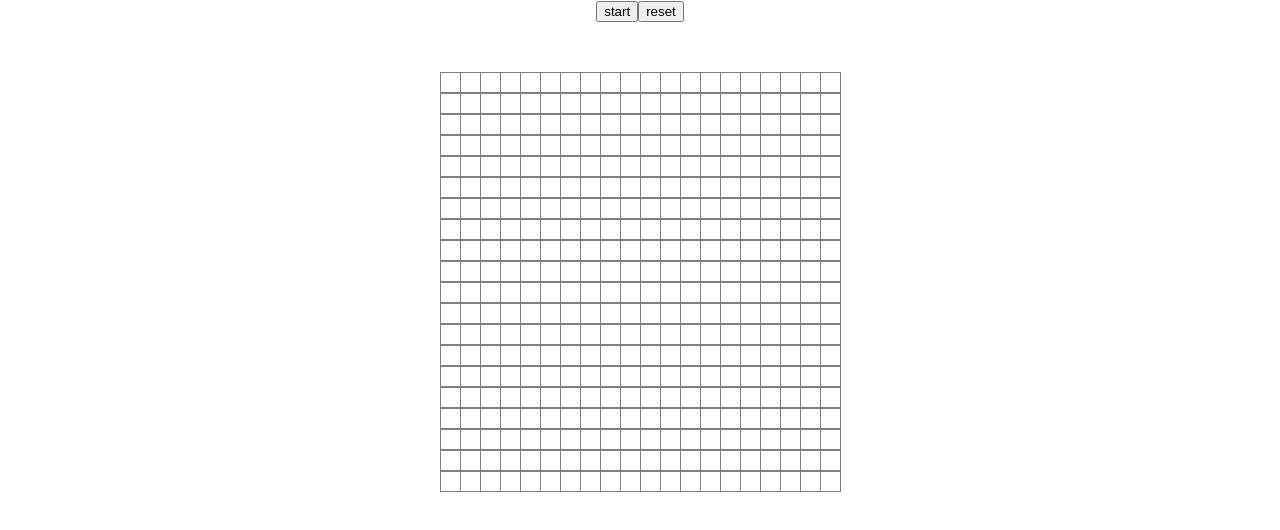
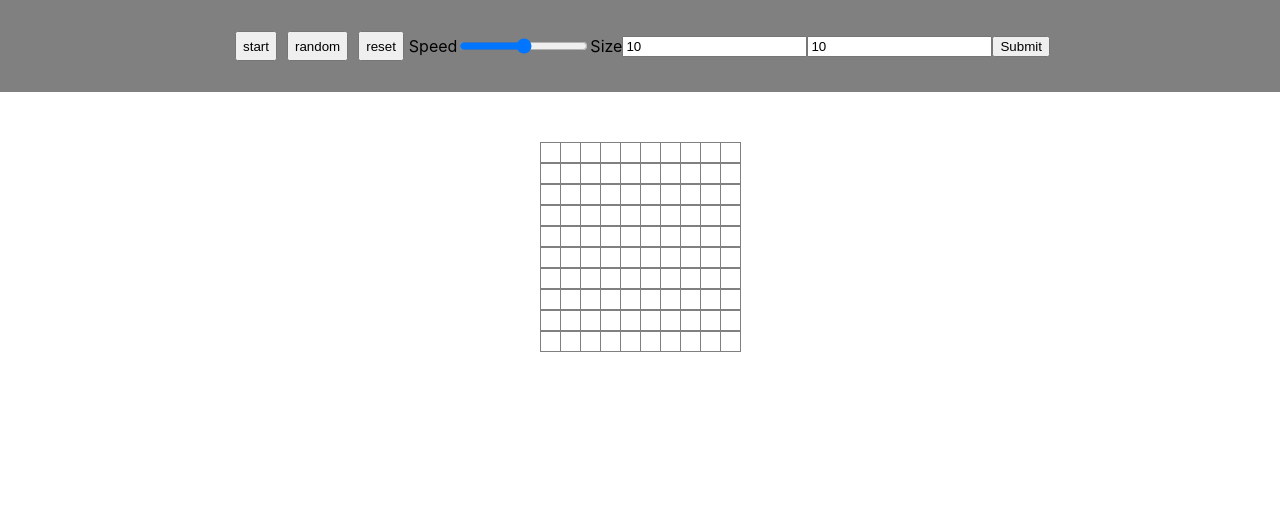
Before and after one commit to juliancesaro/game-of-life, a React (Create React App) app: page / in a window 1280 px wide. Shown: the top 530 px of the page. Built offline with nearby package versions, Linux system fonts and the light colour scheme.

Commit message:
Game complete, started styling

```diff
--- a/package.json
+++ b/package.json
@@ -6,6 +6,7 @@
     "@testing-library/jest-dom": "^4.2.4",
     "@testing-library/react": "^9.5.0",
     "@testing-library/user-event": "^7.2.1",
+    "lodash": "^4.17.19",
     "react": "^16.13.1",
     "react-dom": "^16.13.1",
     "react-scripts": "3.4.1"
--- a/src/App.js
+++ b/src/App.js
@@ -1,11 +1,21 @@
-import React, { useState } from "react"
+import React, { useState, useRef } from "react"
 import "./App.css"
+import produce from "immer"
+import NavBar from "./components/navbar/NavBar"
 import Grid from "./components/grid/Grid"
-import produce from "immer"
 
-const numRows = 20
-const numCols = 20
+const operations = [
+  [0, 1],
+  [0, -1],
+  [1, -1],
+  [-1, 1],
+  [1, 1],
+  [-1, -1],
+  [1, 0],
+  [-1, 0],
+]
 
+const App = () => {
   const emptyGrid = () => {
     const rows = []
     for (let i = 0; i < numRows; i++) {
@@ -14,37 +24,79 @@ const emptyGrid = () => {
     return rows
   }
 
-function App() {
+  const [speedVal, setSpeedVal] = useState(100)
+  const [numRows, setNumRows] = useState(10)
+  const [numCols, setNumCols] = useState(10)
   const [gridActive, setGridActive] = useState(false)
   const [grid, setGrid] = useState(() => {
     return emptyGrid()
   })
+
   const toggleActive = () => {
     setGridActive(!gridActive)
   }
-  console.log(gridActive)
+
+  const runningRef = useRef(gridActive)
+  runningRef.current = gridActive
+
+  const animate = () => {
+    if (!runningRef.current) {
+      return
+    }
+    setGrid((g) => {
+      return produce(g, (gridCopy) => {
+        for (let i = 0; i < numRows; i++) {
+          for (let k = 0; k < numCols; k++) {
+            let numNeighbours = 0
+
+            operations.forEach(([x, y]) => {
+              const newI = i + x
+              const newK = k + y
+              if (newI >= 0 && newI < numRows && newK >= 0 && newK < numCols) {
+                numNeighbours += g[newI][newK]
+              }
+            })
+            if (numNeighbours < 2 || numNeighbours > 3) {
+              gridCopy[i][k] = 0
+            } else if (g[i][k] === 0 && numNeighbours === 3) {
+              gridCopy[i][k] = 1
+            }
+          }
+        }
+      })
+    })
+    setTimeout(animate, speedVal)
+  }
+
+  const handleSpeedChange = (event) => {
+    setSpeedVal(event.target.value)
+  }
+
+  const handleRowsChange = (event) => {
+    setNumRows(event.target.value)
+  }
+
+  const handleColsChange = (event) => {
+    setNumCols(event.target.value)
+  }
 
   return (
     <div className="App">
-      <button
-        onClick={() => {
-          toggleActive()
-          if (gridActive) {
-          }
-        }}
-      >
-        {gridActive ? "stop" : "start"}
-      </button>
-      <button
-        onClick={() => {
-          setGrid(emptyGrid)
-        }}
-      >
-        reset
-      </button>
+      <NavBar
+        toggleActive={toggleActive}
+        gridActive={gridActive}
+        runningRef={runningRef}
+        animate={animate}
+        setGrid={setGrid}
+        emptyGrid={emptyGrid}
+        speedVal={speedVal}
+        handleSpeedChange={handleSpeedChange}
+        numRows={numRows}
+        handleRowsChange={handleRowsChange}
+        numCols={numCols}
+        handleColsChange={handleColsChange}
+      />
       <Grid
-        cols={[0, 0, 0, 0, 0, 0, 0, 0, 0, 0]}
-        rows={[0, 0, 0, 0, 0, 0, 0, 0, 0, 0]}
         grid={grid}
         setGrid={setGrid}
         numRows={numRows}
--- a/src/components/cell/Cell.css
+++ b/src/components/cell/Cell.css
@@ -3,3 +3,6 @@
   height: 19px;
   border: 1px solid grey;
 }
+.on {
+  background-color: aqua;
+}
--- a/src/components/cell/Cell.js
+++ b/src/components/cell/Cell.js
@@ -1,8 +1,13 @@
 import React from "react"
 import "./Cell.css"
 
-const Cell = () => {
-  return <div className="cell"></div>
+const Cell = ({ row, col, isActive, activate }) => {
+  return (
+    <div
+      className={`cell ${isActive ? "on" : "off"}`}
+      onClick={() => activate(row, col)}
+    ></div>
+  )
 }
 
 export default Cell
--- a/src/components/grid/Grid.js
+++ b/src/components/grid/Grid.js
@@ -1,8 +1,16 @@
-import React, { useState } from "react"
+import React from "react"
 import "./Grid.css"
+import produce from "immer"
 import Cell from "../cell/Cell"
 
 const Grid = ({ grid, setGrid, numRows, numCols, isActive }) => {
+  const activateCell = (row, col) => {
+    setGrid(
+      produce(grid, (gridCopy) => {
+        gridCopy[row][col] = !gridCopy[row][col]
+      })
+    )
+  }
   return (
     <div className="grid-wrapper">
       <div
@@ -16,10 +24,10 @@ const Grid = ({ grid, setGrid, numRows, numCols, isActive }) => {
           rows.map((col, k) => (
             <Cell
               key={`${i}-${k}`}
-              row={k}
-              col={i}
-              grid={grid}
-              setGrid={setGrid}
+              row={i}
+              col={k}
+              isActive={grid[i][k]}
+              activate={activateCell}
             />
           ))
         )}
--- /dev/null
+++ b/src/components/navbar/NavBar.css
@@ -0,0 +1,18 @@
+.navbar {
+  display: flex;
+  justify-content: center;
+  align-items: center;
+  padding: 20px;
+  background-color: grey;
+}
+.input-fields {
+  display: flex;
+}
+form {
+  display: flex;
+  align-items: center;
+}
+button {
+  margin: 5px;
+  height: 30px;
+}
--- /dev/null
+++ b/src/components/navbar/NavBar.js
@@ -0,0 +1,83 @@
+import React from "react"
+import "./NavBar.css"
+
+const NavBar = ({
+  toggleActive,
+  gridActive,
+  runningRef,
+  animate,
+  setGrid,
+  emptyGrid,
+  speedVal,
+  handleSpeedChange,
+  numRows,
+  handleRowsChange,
+  numCols,
+  handleColsChange,
+}) => {
+  return (
+    <div className="navbar">
+      <button
+        onClick={() => {
+          toggleActive()
+          if (!gridActive) {
+            runningRef.current = true
+            animate()
+          }
+        }}
+      >
+        {gridActive ? "stop" : "start"}
+      </button>
+      <button
+        onClick={() => {
+          const rows = []
+          for (let i = 0; i < numRows; i++) {
+            rows.push(
+              Array.from(Array(numCols), () => Math.floor(Math.random() * 2))
+            )
+          }
+          setGrid(rows)
+        }}
+      >
+        random
+      </button>
+      <button
+        onClick={() => {
+          setGrid(emptyGrid)
+        }}
+      >
+        reset
+      </button>
+      <div className="input-fields">
+        <p>Speed</p>
+        <input
+          type="range"
+          min="1"
+          max="200"
+          value={speedVal}
+          onChange={handleSpeedChange}
+          className="slider"
+          id="myRange"
+        ></input>
+        <p>Size</p>
+        <form>
+          <input
+            type="text"
+            value={numRows}
+            onChange={handleRowsChange}
+            className="text-input"
+          ></input>
+          <input
+            type="text"
+            value={numCols}
+            onChange={handleColsChange}
+            className="text-input"
+          ></input>
+          <input type="submit" value="Submit"></input>
+        </form>
+      </div>
+    </div>
+  )
+}
+
+export default NavBar
```
Also changed, not shown: 1 other file (tests, documents, lock files or other folders). Lines whose indentation alone changed are shown as unchanged.
